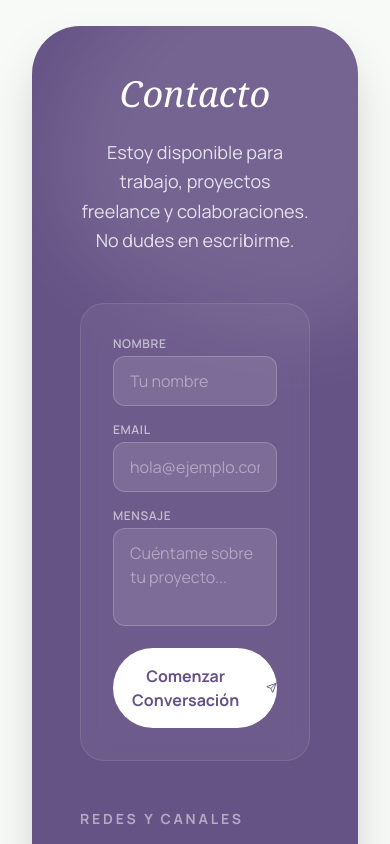
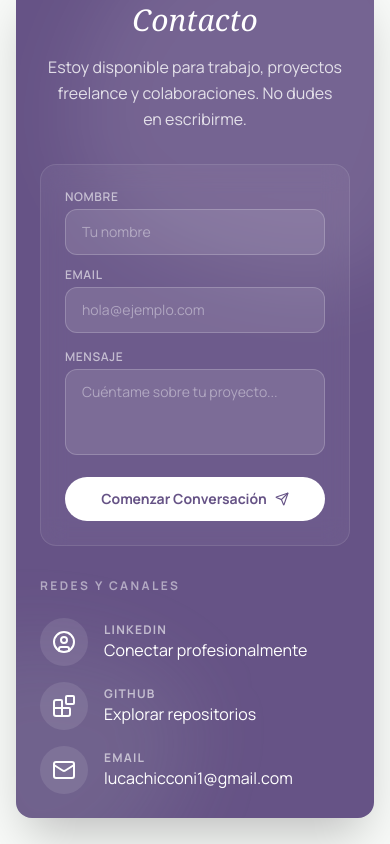
Before and after one commit to LucaChicconi/Luca-Martin-Chicconi, a React (Vite) app: page / in a window 390 px wide. Shown: the part 5540-6384 px from the top of the page. Built offline with nearby package versions, Linux system fonts and the light colour scheme.

Commit message:
fix tarjeta responsive

```diff
--- a/src/App.tsx
+++ b/src/App.tsx
@@ -333,70 +333,70 @@ const Tools = () => (
 );
 
 const Contact = () => (
-  <section className="py-24 px-8 relative overflow-hidden" id="contacto">
-    <div className="max-w-5xl mx-auto bg-primary text-on-primary rounded-[3rem] p-12 md:p-20 relative overflow-hidden shadow-2xl">
+  <section className="py-12 sm:py-20 md:py-24 px-4 sm:px-8 relative overflow-hidden" id="contacto">
+    <div className="max-w-5xl mx-auto bg-primary text-on-primary rounded-2xl sm:rounded-3xl p-6 sm:p-8 md:p-12 lg:p-20 relative overflow-hidden shadow-2xl">
       <div className="absolute top-0 right-0 w-96 h-96 bg-white/10 organic-shape-1 -mr-20 -mt-20 blur-2xl pointer-events-none"></div>
       <div className="absolute bottom-0 left-0 w-64 h-64 bg-secondary-container/10 organic-shape-2 -ml-20 -mb-20 blur-2xl pointer-events-none"></div>
 
       <div className="relative z-10">
-        <div className="text-center mb-12">
-          <h2 className="font-headline text-4xl md:text-5xl italic mb-6">Contacto</h2>
-          <p className="text-on-primary/80 text-lg md:text-xl max-w-2xl mx-auto font-light leading-relaxed">
+        <div className="text-center mb-8 sm:mb-12">
+          <h2 className="font-headline text-3xl sm:text-4xl md:text-5xl italic mb-4 sm:mb-6">Contacto</h2>
+          <p className="text-on-primary/80 text-base sm:text-lg md:text-xl max-w-2xl mx-auto font-light leading-relaxed px-2">
             Estoy disponible para trabajo, proyectos freelance y colaboraciones. No dudes en escribirme.
           </p>
         </div>
 
-        <div className="grid grid-cols-1 lg:grid-cols-2 gap-12 items-start">
-          <form className="space-y-4 bg-white/5 p-8 rounded-3xl backdrop-blur-md border border-white/10" onSubmit={(e) => e.preventDefault()}>
-            <div className="grid grid-cols-1 md:grid-cols-2 gap-4">
+        <div className="grid grid-cols-1 lg:grid-cols-2 gap-8 sm:gap-10 lg:gap-12 items-start">
+          <form className="space-y-4 bg-white/5 p-6 sm:p-8 rounded-2xl sm:rounded-3xl backdrop-blur-md border border-white/10" onSubmit={(e) => e.preventDefault()}>
+            <div className="grid grid-cols-1 sm:grid-cols-2 gap-3 sm:gap-4">
               <div>
                 <label className="block text-xs font-semibold uppercase tracking-wider text-on-primary/60 mb-1">Nombre</label>
-                <input className="w-full px-4 py-3 bg-white/10 border border-white/20 rounded-xl text-white placeholder:text-white/40 focus:ring-2 focus:ring-white/30 focus:border-transparent outline-none transition-all" placeholder="Tu nombre" type="text" />
+                <input className="w-full px-4 py-3 bg-white/10 border border-white/20 rounded-xl text-white placeholder:text-white/40 focus:ring-2 focus:ring-white/30 focus:border-transparent outline-none transition-all text-sm sm:text-base" placeholder="Tu nombre" type="text" />
               </div>
               <div>
                 <label className="block text-xs font-semibold uppercase tracking-wider text-on-primary/60 mb-1">Email</label>
-                <input className="w-full px-4 py-3 bg-white/10 border border-white/20 rounded-xl text-white placeholder:text-white/40 focus:ring-2 focus:ring-white/30 focus:border-transparent outline-none transition-all" placeholder="hola@ejemplo.com" type="email" />
+                <input className="w-full px-4 py-3 bg-white/10 border border-white/20 rounded-xl text-white placeholder:text-white/40 focus:ring-2 focus:ring-white/30 focus:border-transparent outline-none transition-all text-sm sm:text-base" placeholder="hola@ejemplo.com" type="email" />
               </div>
             </div>
             <div>
               <label className="block text-xs font-semibold uppercase tracking-wider text-on-primary/60 mb-1">Mensaje</label>
-              <textarea className="w-full px-4 py-3 bg-white/10 border border-white/20 rounded-xl text-white placeholder:text-white/40 focus:ring-2 focus:ring-white/30 focus:border-transparent outline-none resize-none transition-all" placeholder="Cuéntame sobre tu proyecto..." rows={3}></textarea>
+              <textarea className="w-full px-4 py-3 bg-white/10 border border-white/20 rounded-xl text-white placeholder:text-white/40 focus:ring-2 focus:ring-white/30 focus:border-transparent outline-none resize-none transition-all text-sm sm:text-base" placeholder="Cuéntame sobre tu proyecto..." rows={3}></textarea>
             </div>
-            <button className="w-full bg-white text-primary font-bold py-4 rounded-full hover:shadow-xl hover:scale-[1.01] transition-all flex items-center justify-center gap-2" type="submit">
+            <button className="w-full bg-white text-primary font-bold py-3 sm:py-4 rounded-full hover:shadow-xl hover:scale-[1.01] transition-all flex items-center justify-center gap-2 text-sm sm:text-base" type="submit">
               Comenzar Conversación
               <Send size={14} />
             </button>
           </form>
 
-          <div className="flex flex-col gap-6 lg:justify-center h-full">
+          <div className="flex flex-col gap-6 lg:justify-center">
             <div className="space-y-6">
-              <h4 className="text-sm font-bold uppercase tracking-[0.2em] text-on-primary/50">Redes y Canales</h4>
+              <h4 className="text-xs sm:text-sm font-bold uppercase tracking-[0.2em] text-on-primary/50">Redes y Canales</h4>
               <div className="flex flex-col gap-4">
                 <a className="flex items-center gap-4 group hover:translate-x-2 transition-transform" href="https://www.linkedin.com/in/luca-chicconi/" target="_blank">
-                  <div className="w-12 h-12 rounded-full bg-white/10 flex items-center justify-center group-hover:bg-white group-hover:text-primary transition-all">
+                  <div className="w-12 h-12 rounded-full bg-white/10 flex items-center justify-center flex-shrink-0 group-hover:bg-white group-hover:text-primary transition-all">
                     <UserCircle size={24} />
                   </div>
-                  <div>
+                  <div className="min-w-0">
                     <span className="block text-xs text-on-primary/60 uppercase font-bold tracking-widest">LinkedIn</span>
-                    <span className="text-lg">Conectar profesionalmente</span>
+                    <span className="text-base sm:text-lg truncate">Conectar profesionalmente</span>
                   </div>
                 </a>
                 <a className="flex items-center gap-4 group hover:translate-x-2 transition-transform" href="https://github.com/LucaChicconi" target="_blank">
-                  <div className="w-12 h-12 rounded-full bg-white/10 flex items-center justify-center group-hover:bg-white group-hover:text-primary transition-all">
+                  <div className="w-12 h-12 rounded-full bg-white/10 flex items-center justify-center flex-shrink-0 group-hover:bg-white group-hover:text-primary transition-all">
                     <Blocks size={24} />
                   </div>
-                  <div>
+                  <div className="min-w-0">
                     <span className="block text-xs text-on-primary/60 uppercase font-bold tracking-widest">GitHub</span>
-                    <span className="text-lg">Explorar repositorios</span>
+                    <span className="text-base sm:text-lg truncate">Explorar repositorios</span>
                   </div>
                 </a>
                 <a className="flex items-center gap-4 group hover:translate-x-2 transition-transform" href="mailto:lucachicconi1@gmail.com">
-                  <div className="w-12 h-12 rounded-full bg-white/10 flex items-center justify-center group-hover:bg-white group-hover:text-primary transition-all">
+                  <div className="w-12 h-12 rounded-full bg-white/10 flex items-center justify-center flex-shrink-0 group-hover:bg-white group-hover:text-primary transition-all">
                     <Mail size={24} />
                   </div>
-                  <div>
+                  <div className="min-w-0">
                     <span className="block text-xs text-on-primary/60 uppercase font-bold tracking-widest">Email</span>
-                    <span className="text-lg">lucachicconi1@gmail.com</span>
+                    <span className="text-base sm:text-lg truncate">lucachicconi1@gmail.com</span>
                   </div>
                 </a>
               </div>
```
